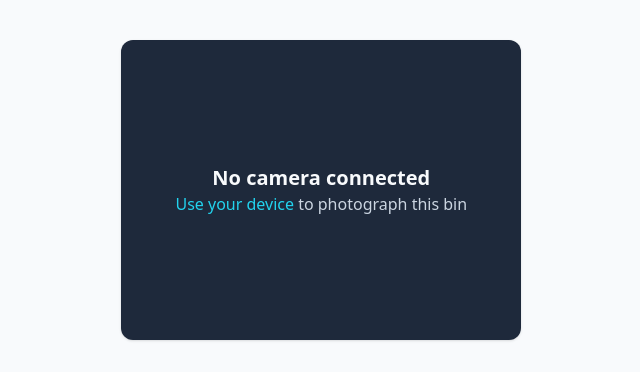
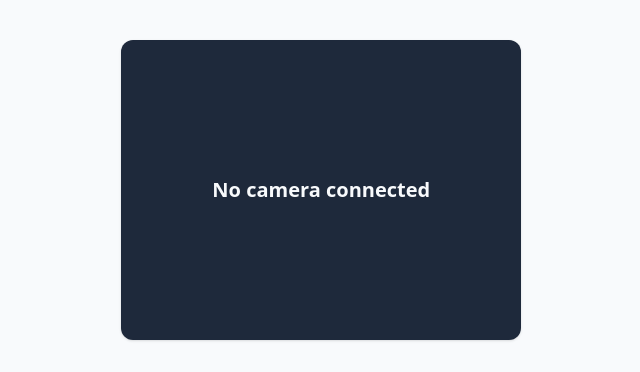
Before and after one commit to dogshadow272/Garbage-Detector, a Flask app: template src/templates/garbage-stats.html in a window 1280 px wide. Shown: the part 510-882 px from the top of the page, without its empty margins (448-1088 px from the left). Run offline with Flask 2, Linux system fonts and the light colour scheme; the template is opened without the code that fills it: most values are stand-ins (such as "Sample title", 1, 10 or a date in 2020); style sheets or scripts are compiled from the project's sources.

Commit message:
Remove button to use device as bin cam

```diff
--- a/src/templates/garbage-stats.html
+++ b/src/templates/garbage-stats.html
@@ -20,10 +20,6 @@
             alt="Garbage bin at {{ target.address }}, {{ target.location }}">
         {% else %}
         <div class="text-slate-50 text-xl font-bold">No camera connected</div>
-        <div class="text-slate-300 font-normal">
-            <a href="/{{ target.id }}/newcam" class="text-cyan-400">Use your device</a>
-            to photograph this bin
-        </div>
         {% endif %}
     </div>
 </div>
```
